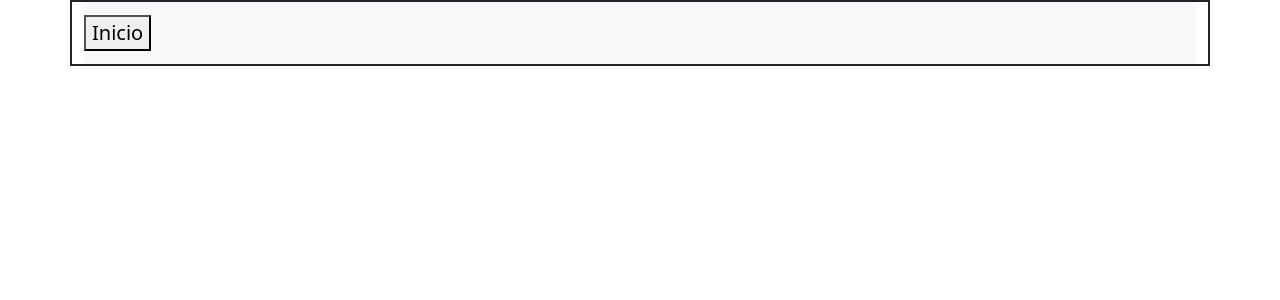
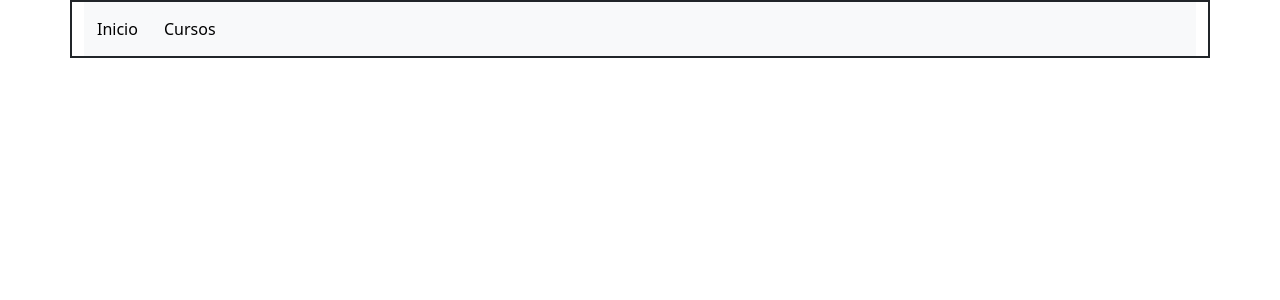
Before and after one commit to Exayfer12/cursosFISEI, an Angular app: page / in a window 1280 px wide. Shown: the top 300 px of the page. Built offline with nearby package versions, Linux system fonts and the light colour scheme.

Commit message:
redireccion entre modulo parte1

```diff
--- a/src/app/app.component.html
+++ b/src/app/app.component.html
@@ -1,11 +1,3 @@
-<div class="container">
-    <nav class="navbar navbar-expand-lg navbar-light bg-light">
-        <a class="navbar-brand" [routerLink]="">
-          <button>
-            <span>Inicio</span>
-          </button>
-        </a>
 
-
-      </nav>
-  </div>
+<app-header></app-header>
+<router-outlet></router-outlet>
--- a/src/app/app.component.ts
+++ b/src/app/app.component.ts
@@ -1,5 +1,5 @@
 import { Component } from '@angular/core';
-
+//ng serve --o -> ejecucion del servidor
 @Component({
   selector: 'app-root',
   templateUrl: './app.component.html',
--- a/src/app/core/components/header/header.component.html
+++ b/src/app/core/components/header/header.component.html
@@ -1,16 +1,11 @@
-  <div class="container">
-    <nav class="navbar navbar-expand-lg navbar-light bg-light">
-        <a class="navbar-brand" href="#">Inicio</a>
-        <button class="navbar-toggler" type="button" data-toggle="collapse" data-target="#navbarSupportedContent" aria-controls="navbarSupportedContent" aria-expanded="false" aria-label="Toggle navigation">
-          <span class="navbar-toggler-icon"></span>
-        </button>
-
-        <div class="collapse navbar-collapse" id="navbarSupportedContent">
-          <ul class="navbar-nav mr-auto">
-            <li class="nav-item active">
-              <a class="nav-link" href="#">Crear Cursos o Eventos</a>
-            </li>
-          </ul>
-        </div>
+<div class="container">
+      <nav class="navbar navbar-expand-lg navbar-light bg-light">
+        <ul class="list-group" *ngFor="let menu of listMenu">
+            <a [routerLink]="menu.url">
+              <button class="btn btn-light">
+                <span>{{menu.title}}</span>
+              </button>
+            </a>
+        </ul>
       </nav>
-  </div>
+    </div>
--- a/src/app/core/components/header/header.component.ts
+++ b/src/app/core/components/header/header.component.ts
@@ -1,4 +1,5 @@
 import { Component, OnInit } from '@angular/core';
+import { IMenu, MenuService } from 'src/app/helpers/services/menu.service';
 
 @Component({
   selector: 'app-header',
@@ -6,8 +7,10 @@ import { Component, OnInit } from '@angular/core';
   styleUrls: ['./header.component.css']
 })
 export class HeaderComponent implements OnInit {
-
-  constructor() { }
+  listMenu:IMenu[]
+  constructor(private menuService:MenuService) {
+    this.listMenu=this.menuService.getMenu();
+  }
 
   ngOnInit(): void {
   }
--- a/src/app/core/core.module.ts
+++ b/src/app/core/core.module.ts
@@ -3,6 +3,7 @@ import { CommonModule } from '@angular/common';
 import { HeaderComponent } from './components/header/header.component';
 import { PageListComponent } from './pages/page-list/page-list.component';
 import { ListComponent } from './components/list/list.component';
+import { RouterModule } from '@angular/router';
 
 
 
@@ -13,7 +14,8 @@ import { ListComponent } from './components/list/list.component';
     ListComponent
   ],
   imports: [
-    CommonModule
+    CommonModule,
+    RouterModule
   ],
   exports:[
     PageListComponent,
--- /dev/null
+++ b/src/app/helpers/services/menu.service.ts
@@ -0,0 +1,28 @@
+import { Injectable } from '@angular/core';
+
+export interface IMenu{
+  title:string
+  url:string
+
+}
+
+@Injectable({
+  providedIn: 'root'
+})
+export class MenuService {
+    private listMenu: IMenu[]=[
+      {title:'Inicio',url:'/inicio'},
+      {title:'Cursos',url:'/cursos'},
+    ]
+    constructor() { }
+
+    getMenu(): IMenu[]{
+      return [...this.listMenu]
+    }
+
+    getMenuByUrl(url:string):IMenu{
+      return this.listMenu.find(
+        (menu)=> menu.url.toLowerCase() ===url.toLowerCase()
+      ) as IMenu
+    }
+  }
```
Also changed, not shown: 1 other file (tests, documents, lock files or other folders).
